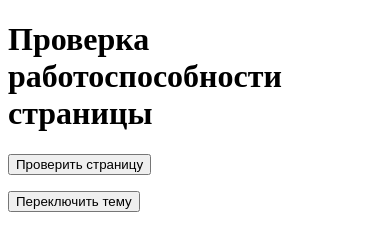
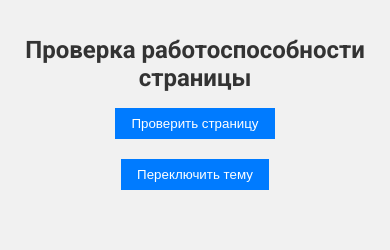
Before and after one commit to vladborovskiy/monitor, a plain HTML site: page index.html in a window 390 px wide. Drawn offline with Linux system fonts and the light colour scheme.

Commit message:
Update index.html

```diff
--- a/index.html
+++ b/index.html
@@ -3,15 +3,41 @@
 <head>
     <title>Проверка работоспособности</title>
     <meta name="viewport" content="width=device-width, initial-scale=1.0">
-    <link rel="stylesheet" type="text/css" href="styles.css"> <!-- Подключаем файл со стилями -->
-
-</head>
-<body>
-    <h1>Проверка работоспособности страницы</h1>
-    <button onclick="checkPageStatus()">Проверить страницу</button>
-    <p id="result" class="result"></p>
-    <button id="toggleButton">Переключить тему</button> <!-- Добавим id для кнопки переключения темы -->
-
+    <link href="https://fonts.googleapis.com/css2?family=Roboto:wght@700&display=swap" rel="stylesheet">
+    <style>
+        body {
+            font-family: 'Roboto', sans-serif;
+            text-align: center;
+            padding: 20px;
+            margin: 0;
+            background-color: #f1f1f1;
+            transition: background-color 0.3s;
+        }
+        h1 {
+            color: #333;
+            transition: color 0.3s;
+        }
+        button {
+            padding: 10px 20px;
+            background-color: #007bff;
+            color: #fff;
+            border: none;
+            cursor: pointer;
+            transition: all 0.3s;
+        }
+        .result {
+            margin-top: 20px;
+            font-weight: bold;
+        }
+        @media (max-width: 600px) {
+            h1 {
+                font-size: 24px;
+            }
+            button {
+                padding: 8px 16px;
+            }
+        }
+    </style>
     <script>
         function checkPageStatus() {
             var request = new XMLHttpRequest();
@@ -30,11 +56,24 @@
             };
             request.send();
         }
+    </script>
+</head>
+<body>
+    <h1>Проверка работоспособности страницы</h1>
+    <button onclick="checkPageStatus()">Проверить страницу</button>
+    <p id="result" class="result"></p>
 
-        // Добавим функцию переключения темы
-        document.getElementById('toggleButton').addEventListener('click', function(){
-            document.body.classList.toggle('dark-theme');
+    <script>
+        const toggleButton = document.querySelector('.toggle-button');
+        const body = document.querySelector('body');
+        toggleButton.addEventListener('click', () => {
+            if (body.classList.contains('dark-theme')) {
+                body.classList.remove('dark-theme');
+            } else {
+                body.classList.add('dark-theme');
+            }
         });
     </script>
+    <button class="toggle-button">Переключить тему</button>
 </body>
 </html>
```
